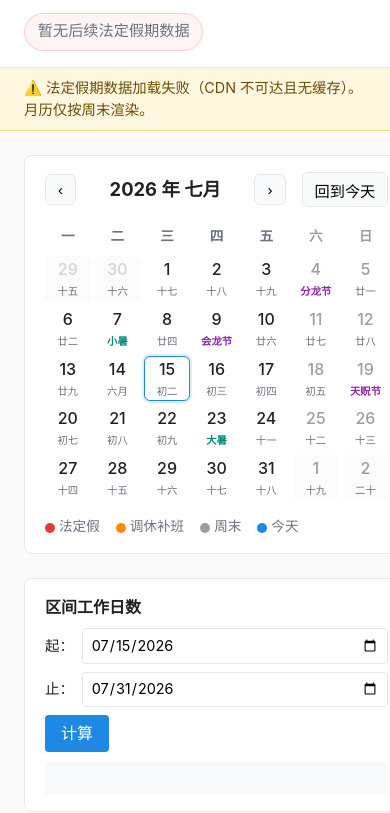
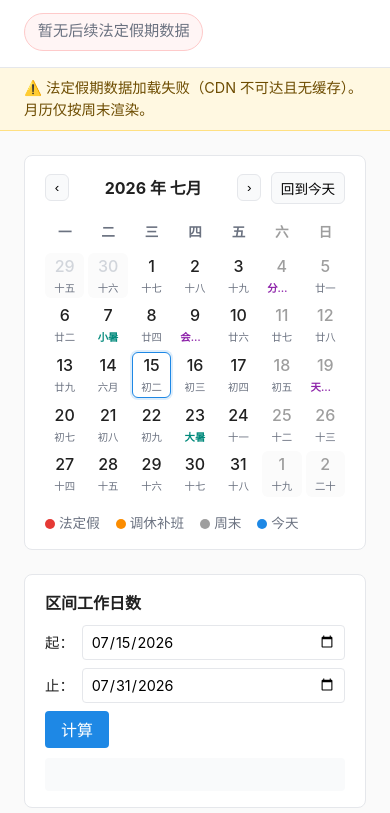
Before and after one commit to advence-liz/cal, a plain HTML site: page index.html in a window 390 px wide. Shown: the part 49-862 px from the top of the page. Drawn offline with Linux system fonts and the light colour scheme; no server answers.

Commit message:
修复移动端横向溢出：日期输入框/月历网格/月份标题在窄屏下的 CSS Grid blowout
grid-template-columns 用 1fr 而非 minmax(0, 1fr) 时，子元素的内容最小宽度
（原生 date input、"分龙节"等三字农历标签）会撑爆整个网格轨道，导致 375px
宽度手机出现横向滚动条；顺带给月历导航栏加了窄屏断点避免标题换行错位。

```diff
--- a/styles.css
+++ b/styles.css
@@ -59,7 +59,7 @@ body {
 
 .main {
   display: grid;
-  grid-template-columns: minmax(0, 1fr) 320px;
+  grid-template-columns: minmax(0, 1fr) minmax(0, 320px);
   gap: 1.5rem;
   padding: 1.5rem;
   max-width: 1100px;
@@ -67,7 +67,12 @@ body {
 }
 
 @media (max-width: 820px) {
-  .main { grid-template-columns: 1fr; }
+  .main { grid-template-columns: minmax(0, 1fr); }
+}
+
+.cal-panel,
+.tools {
+  min-width: 0;
 }
 
 .cal-panel,
@@ -103,9 +108,16 @@ body {
 .cal-nav button:hover { background: var(--hover); }
 .cal-nav .today-btn { margin-left: 0.5rem; }
 
+@media (max-width: 400px) {
+  .cal-nav { gap: 0.35rem; }
+  .cal-nav h2 { font-size: 1rem; white-space: nowrap; }
+  .cal-nav button { padding: 0.3rem 0.55rem; font-size: 0.85rem; }
+  .cal-nav .today-btn { margin-left: 0.25rem; }
+}
+
 .cal-grid {
   display: grid;
-  grid-template-columns: repeat(7, 1fr);
+  grid-template-columns: repeat(7, minmax(0, 1fr));
   gap: 4px;
 }
 
@@ -219,6 +231,7 @@ body {
 }
 .tool-card label input {
   flex: 1;
+  min-width: 0;
   padding: 0.3rem 0.5rem;
   border: 1px solid var(--border);
   border-radius: 4px;
```
